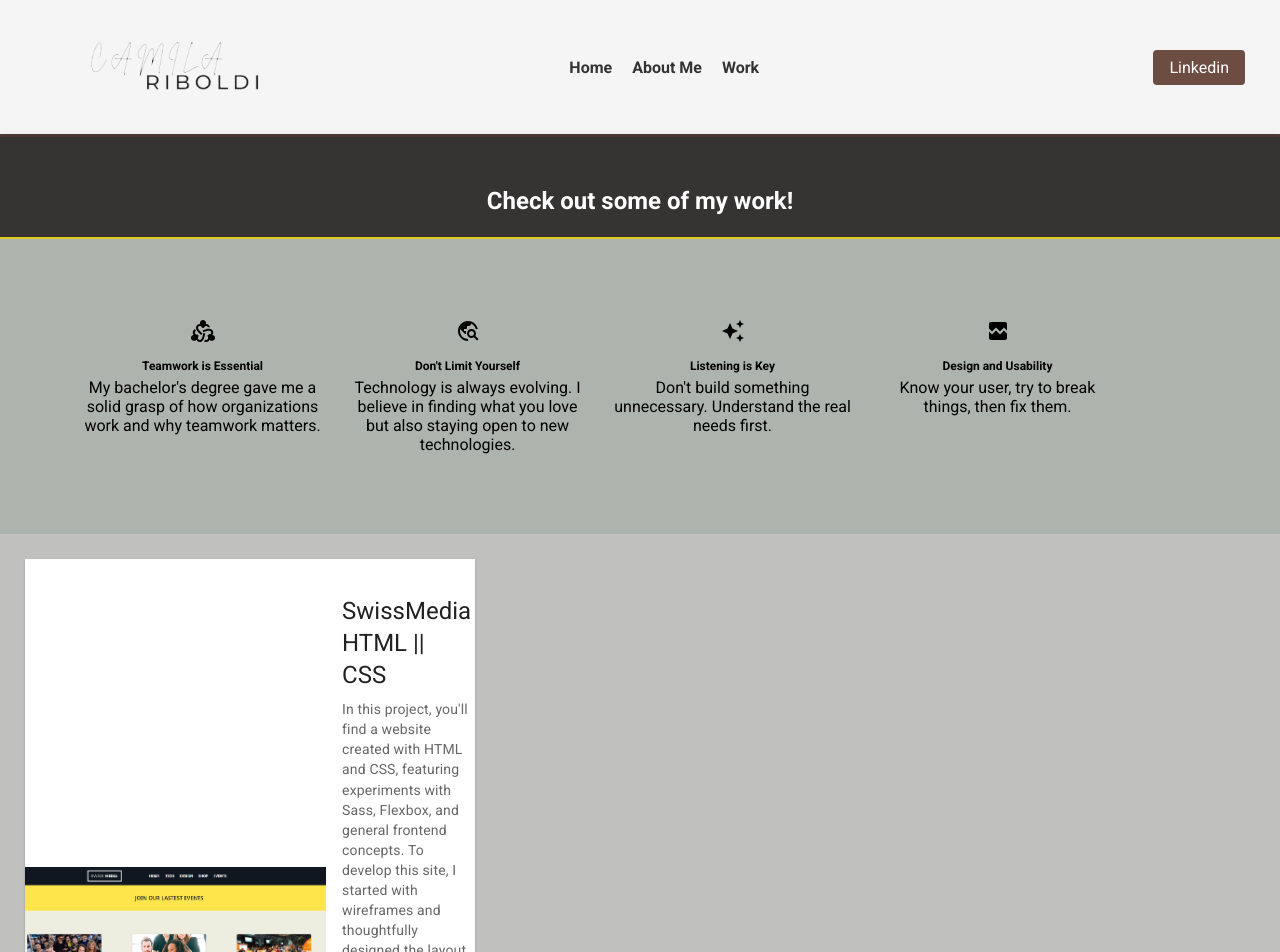
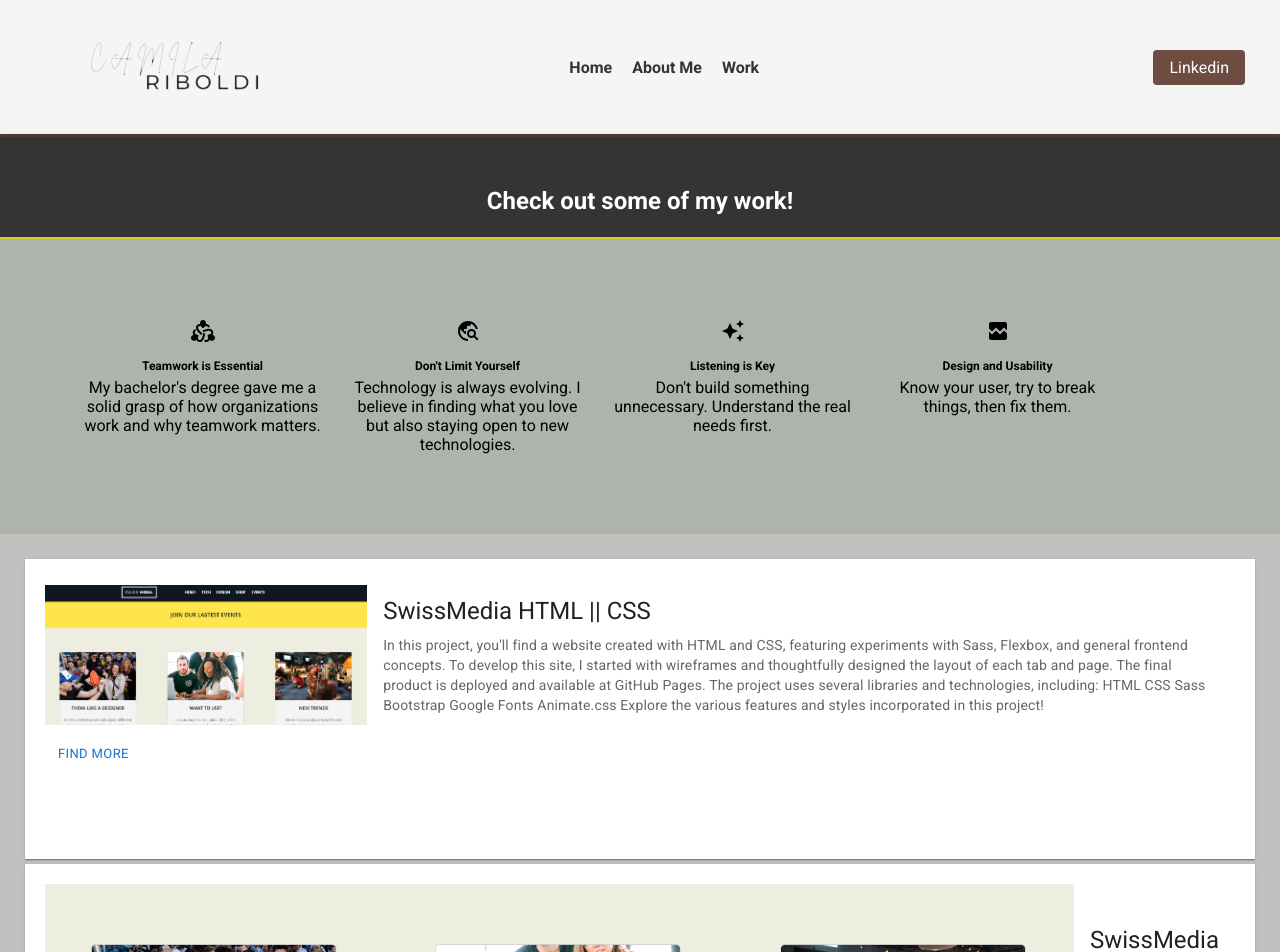
Before and after one commit to riboldicamila/camila-riboldi-portfolio, a React (Create React App) app: page /my-work in a window 1280 px wide. Shown: the top 952 px of the page. Built offline with nearby package versions, Linux system fonts and the light colour scheme.

Commit message:
my work tab changes

```diff
--- a/src/Components/MyWork/MyWork.css
+++ b/src/Components/MyWork/MyWork.css
@@ -25,6 +25,9 @@
 
 .home-card {
   width: 100%;
+  max-width: 100% !important;
+  height: 300px !important;
+  margin-bottom: 5px;
 }
 
 .my-work-card-container {
@@ -32,10 +35,6 @@
   margin-bottom: 20px; /* Add spacing between cards */
 }
 
-.my-work-card {
-  width: 100%;
-}
-
 .my-work-tab .banner {
   height: 100px;
 }
--- a/src/Components/MyWork/MyWorkCard.js
+++ b/src/Components/MyWork/MyWorkCard.js
@@ -10,7 +10,7 @@ import "./MyWork.css";
 function MyWorkCard({ image, title, text }) {
   return (
     <div className="home-card-container">
-      <Card sx={{ width: "100%" }} className="home-card">
+      <Card style={{ width: "100%" }} className="home-card">
         <CardActionArea style={{ display: "flex" }}>
           <CardMedia
             component="img"
```
